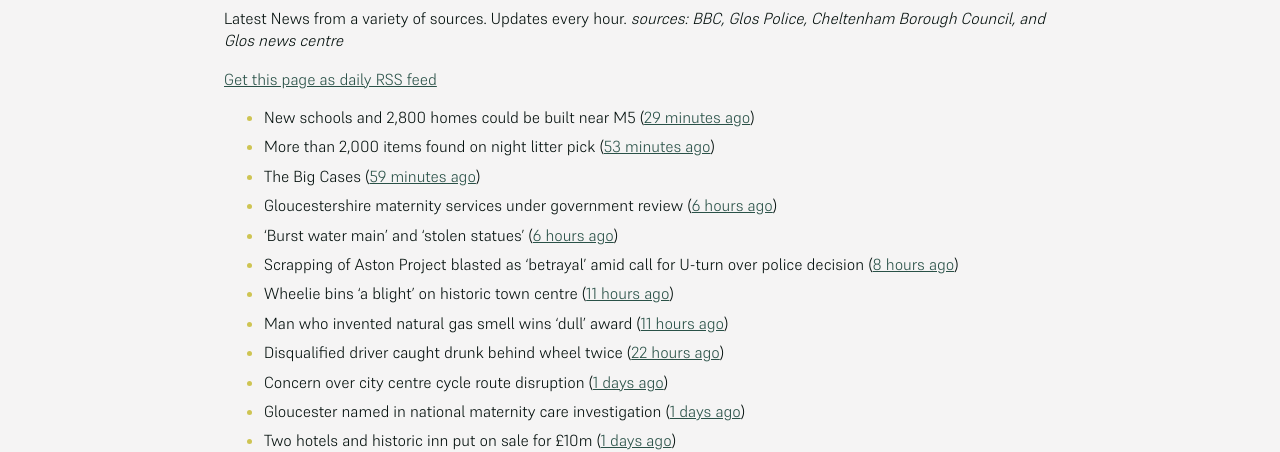
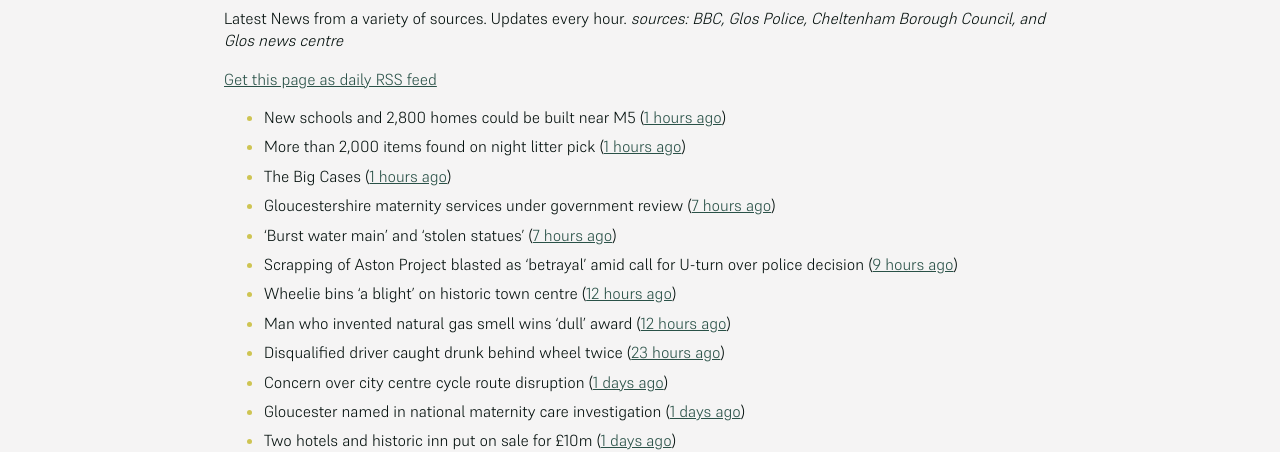
Before and after one commit to mat-0/cheltenham-open-data, a Jekyll site: the page built from _pages/news.md, in a window 1280 px wide. Shown: the part 266-718 px from the top of the page. Built offline with Jekyll 4.4.1, drawn with Linux system fonts in a browser that asks for light colours.

Commit message:
Updated 2025-06-24 17:57:49

```diff
--- a/_pages/news.md
+++ b/_pages/news.md
@@ -12,15 +12,15 @@ _sources: BBC, Glos Police, Cheltenham Borough Council, and Glos news centre_
 [Get this page as daily RSS feed](/daily.rss)
 
 <!-- news_marker starts -->
-- New schools and 2,800 homes could be built near M5 ([29 minutes ago](https://www.bbc.com/news/articles/c5y7dlwng0do))
-- More than 2,000 items found on night litter pick ([53 minutes ago](https://www.bbc.com/news/articles/cpvjmxvzj32o))
-- The Big Cases ([59 minutes ago](https://www.bbc.co.uk/iplayer/episode/m001z7w2))
-- Gloucestershire maternity services under government review ([6 hours ago](https://www.bbc.co.uk/sounds/play/p0ll39jx))
-- 'Burst water main' and 'stolen statues' ([6 hours ago](https://www.bbc.com/news/articles/c98w395w3wlo))
-- Scrapping of Aston Project blasted as ‘betrayal’ amid call for U-turn over police decision ([8 hours ago](https://gloucesternewscentre.co.uk/scrapping-of-aston-project-blasted-as-betrayal-amid-call-for-u-turn-over-police-decision/))
-- Wheelie bins 'a blight' on historic town centre ([11 hours ago](https://www.bbc.com/news/articles/cn86y7dq8yeo))
-- Man who invented natural gas smell wins 'dull' award ([11 hours ago](https://www.bbc.com/news/articles/cpw74x57p8po))
-- Disqualified driver caught drunk behind wheel twice ([22 hours ago](https://www.bbc.com/news/articles/c0k75jkm43zo))
+- New schools and 2,800 homes could be built near M5 ([1 hours ago](https://www.bbc.com/news/articles/c5y7dlwng0do))
+- More than 2,000 items found on night litter pick ([1 hours ago](https://www.bbc.com/news/articles/cpvjmxvzj32o))
+- The Big Cases ([1 hours ago](https://www.bbc.co.uk/iplayer/episode/m001z7w2))
+- Gloucestershire maternity services under government review ([7 hours ago](https://www.bbc.co.uk/sounds/play/p0ll39jx))
+- 'Burst water main' and 'stolen statues' ([7 hours ago](https://www.bbc.com/news/articles/c98w395w3wlo))
+- Scrapping of Aston Project blasted as ‘betrayal’ amid call for U-turn over police decision ([9 hours ago](https://gloucesternewscentre.co.uk/scrapping-of-aston-project-blasted-as-betrayal-amid-call-for-u-turn-over-police-decision/))
+- Wheelie bins 'a blight' on historic town centre ([12 hours ago](https://www.bbc.com/news/articles/cn86y7dq8yeo))
+- Man who invented natural gas smell wins 'dull' award ([12 hours ago](https://www.bbc.com/news/articles/cpw74x57p8po))
+- Disqualified driver caught drunk behind wheel twice ([23 hours ago](https://www.bbc.com/news/articles/c0k75jkm43zo))
 - Concern over city centre cycle route disruption ([1 days ago](https://www.bbc.com/news/articles/cdez9y99k77o))
 - Gloucester named in national maternity care investigation ([1 days ago](https://www.bbc.com/news/articles/c994x95yygyo))
 - Two hotels and historic inn put on sale for £10m ([1 days ago](https://www.bbc.com/news/articles/c5y0vl7v84xo))
```
Also changed, not shown: _data/flood.json (+4 -4 lines), _pages/fix-my-street.md (+4 -4 lines), index.md (+5 -5 lines).
